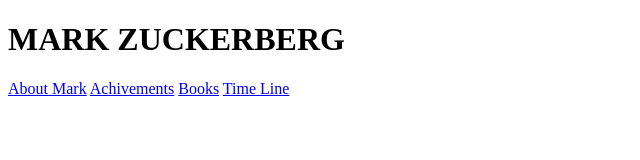
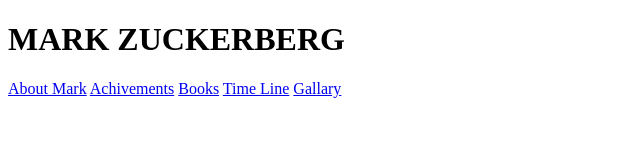
Before and after one commit to mathewd41/HTML-ASSIGNMENT1, a plain HTML site: page index.html in a window 1280 px wide. Shown: the full height of the page, 0-640 px from the left. Drawn offline with Linux system fonts and the light colour scheme.

Commit message:
update ass

```diff
--- a/index.html
+++ b/index.html
@@ -12,7 +12,7 @@
            <a href="#achivements">Achivements</a>
            <a href="#books">Books</a>
            <a href="#timeline">Time Line</a>
-
+           <a href="#gallary">Gallary</a>
         </div>
     </div>
 </body>
```
